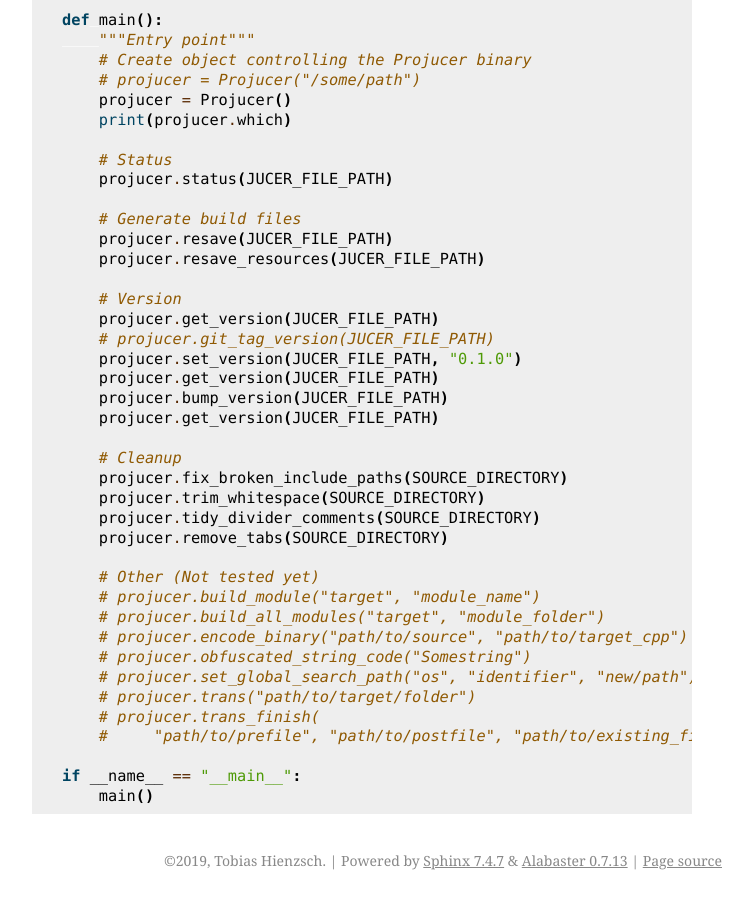
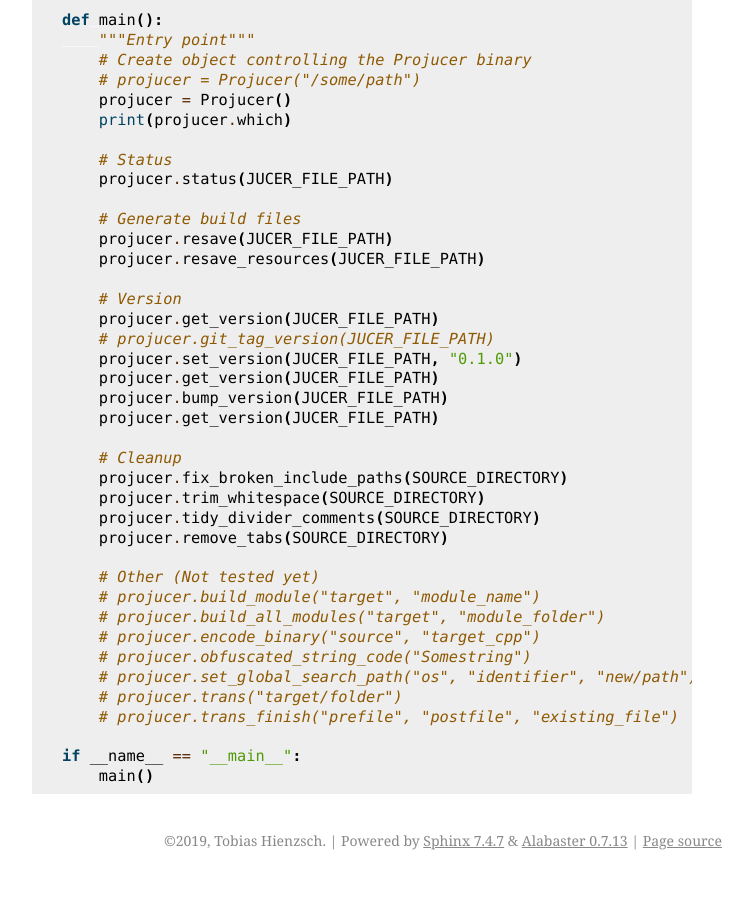
Before and after one commit to tobanteAudio/python-juce, a Sphinx documentation site: the page built from docs/Examples.rst, in a window 1280 px wide and 900 px high, scrolled down 1294 px. Shown: the whole window, without its empty margins (388-1141 px from the left). Built offline with Sphinx 7.4.7, drawn with Linux system fonts in a browser that asks for light colours.

Commit message:
Cleanup examples

```diff
--- a/docs/Examples.rst
+++ b/docs/Examples.rst
@@ -94,12 +94,11 @@ Projucer Automation
         # Other (Not tested yet)
         # projucer.build_module("target", "module_name")
         # projucer.build_all_modules("target", "module_folder")
-        # projucer.encode_binary("path/to/source", "path/to/target_cpp")
+        # projucer.encode_binary("source", "target_cpp")
         # projucer.obfuscated_string_code("Somestring")
         # projucer.set_global_search_path("os", "identifier", "new/path")
-        # projucer.trans("path/to/target/folder")
-        # projucer.trans_finish(
-        #     "path/to/prefile", "path/to/postfile", "path/to/existing_file")
+        # projucer.trans("target/folder")
+        # projucer.trans_finish("prefile", "postfile", "existing_file")
 
     if __name__ == "__main__":
         main()
```
